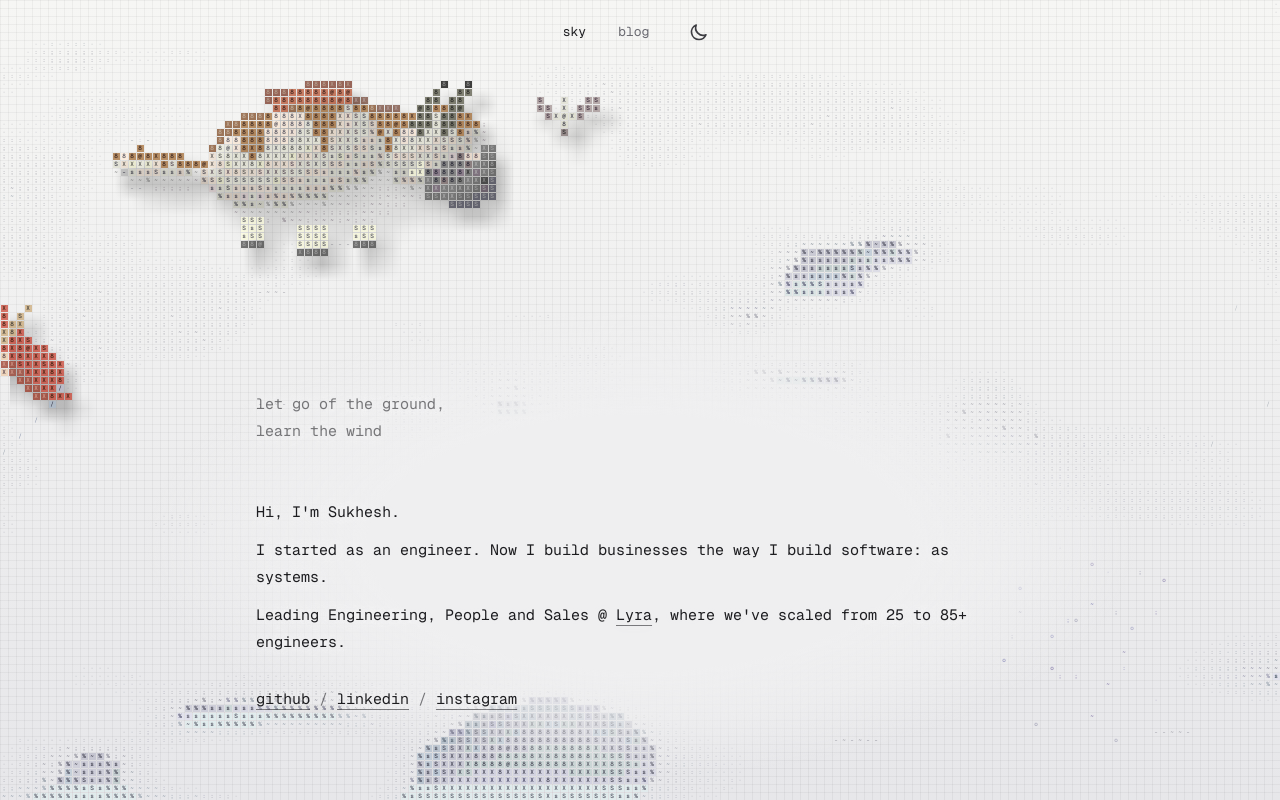
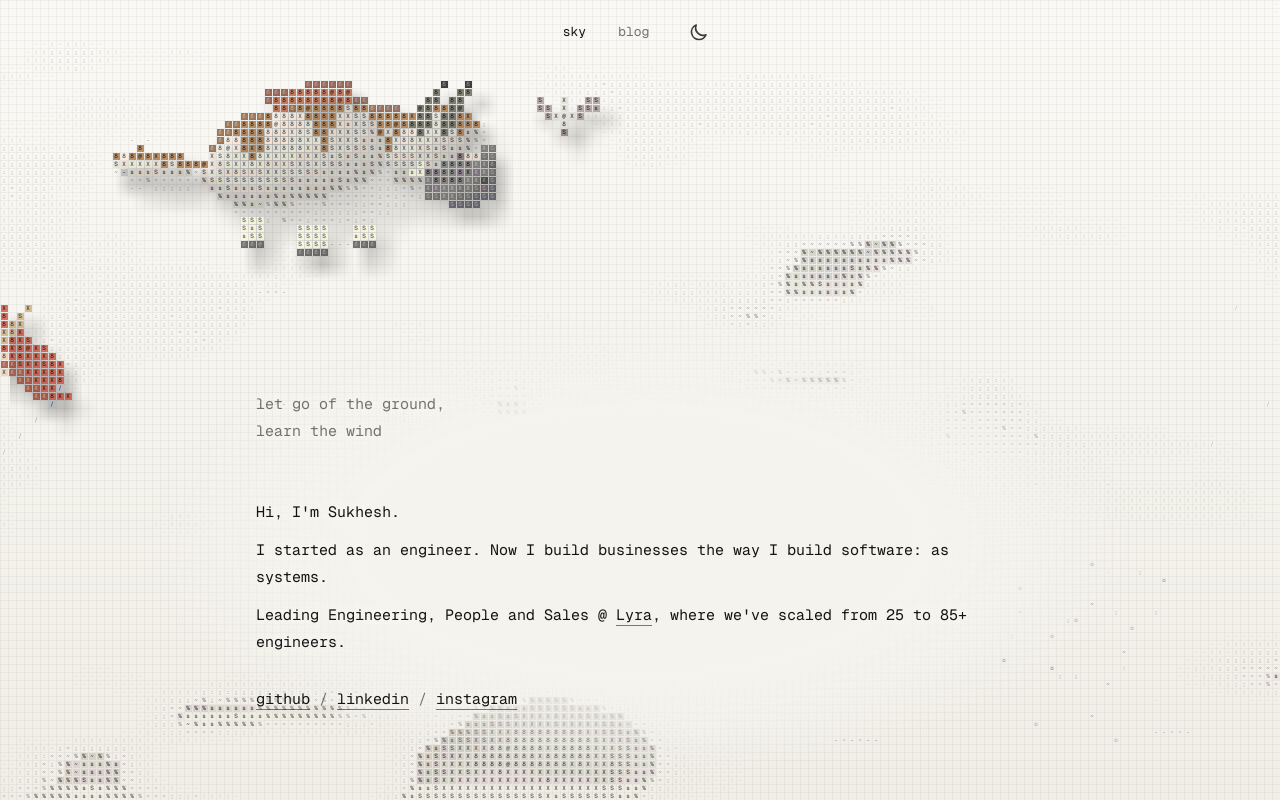
Before and after one commit to KeSukhesh/kesukhesh.github.io, an Astro site: page / in a window 1280 px wide. Built offline with nearby package versions, Linux system fonts and the light colour scheme; Astro itself is replaced by a stand-in of ours; animation ran at ten frames a second.

Commit message:
Claude palette: ivory and warm charcoal sky, clay accent

```diff
--- a/src/pages/index.astro
+++ b/src/pages/index.astro
@@ -36,8 +36,8 @@ const links = [
 
 <style>
   /* Text sits straight on the sky, haloed in the sky's own colour so passing fliers don't swallow it. */
-  .intro { --text: #f2efe8; --dim: rgb(242 239 232 / .6); --halo: #151517; color: var(--text); }
-  :global(html:not(.dark)) .intro { --text: #1d1d20; --dim: rgb(29 29 32 / .58); --halo: #efeff0; }
+  .intro { --text: #faf9f5; --dim: rgb(250 249 245 / .6); --halo: #242322; --clay: #d97757; color: var(--text); }
+  :global(html:not(.dark)) .intro { --text: #141413; --dim: rgb(20 20 19 / .58); --halo: #f4f3ee; }
   .intro p { text-shadow: 0 0 4px var(--halo), 0 0 12px var(--halo); }
   /* Soft pool of sky colour behind the copy: fliers dim as they pass under the text instead of fighting it. */
   .copy::before {
@@ -55,7 +55,7 @@ const links = [
     text-underline-offset: 5px;
     transition: text-decoration-color .2s;
   }
-  .intro a:hover { text-decoration-color: currentColor; }
+  .intro a:hover { text-decoration-color: var(--clay); }
   .intro a:focus-visible { outline: 2px solid currentColor; outline-offset: 3px; }
   .cursor {
     display: inline-block;
@@ -63,7 +63,7 @@ const links = [
     height: 1.05em;
     margin-left: 4px;
     vertical-align: -.18em;
-    background: currentColor;
+    background: var(--clay);
     animation: blink 1.1s steps(1) infinite;
   }
   @keyframes blink { 50% { opacity: 0; } }
--- a/src/scripts/skies-scene.js
+++ b/src/scripts/skies-scene.js
@@ -107,8 +107,8 @@ export function startSkies(cvs) {
   function buildBg() {
     const b = bg.getContext('2d'), W = cvs.width, H = cvs.height;
     const g = b.createLinearGradient(0, 0, 0, H);
-    if (light) { g.addColorStop(0, '#f6f6f4'); g.addColorStop(1, '#e7e7ea'); }
-    else { g.addColorStop(0, '#111113'); g.addColorStop(1, '#1a1a1d'); }
+    if (light) { g.addColorStop(0, '#faf9f5'); g.addColorStop(1, '#f0eee6'); }
+    else { g.addColorStop(0, '#1f1e1d'); g.addColorStop(1, '#262624'); }
     b.fillStyle = g; b.fillRect(0, 0, W, H);
     b.strokeStyle = light ? 'rgba(0,0,0,0.04)' : 'rgba(255,255,255,0.024)'; b.lineWidth = 1;
     b.beginPath();
@@ -152,10 +152,10 @@ export function startSkies(cvs) {
       makeLayer({ speed: 0.18, freq: 0.05, aspect: 2.2, thr: 0.56, band: v => 1 - smooth(0.5, 0.85, v), dmax: 0.22,
         c0: [92, 96, 108], c1: [148, 152, 164], c0L: [150, 156, 170], c1L: [178, 184, 196], op: 0.7, z: 40 }),
       makeLayer({ speed: 0.5, freq: 0.035, aspect: 2.6, thr: 0.54, band: v => Math.exp(-(((v - 0.4) / 0.2) ** 2)), dmax: 0.62,
-        c0: [108, 112, 124], c1: [204, 206, 214], c0L: [140, 148, 166], c1L: [206, 210, 220], op: 0.8, z: 50 }),
+        c0: [118, 112, 104], c1: [214, 208, 196], c0L: [168, 160, 146], c1L: [222, 216, 204], op: 0.8, z: 50 }),
       makeLayer({ speed: 1.3, freq: 0.025, aspect: 2.4, thr: 0.56,
         band: v => Math.max(Math.exp(-(((v - 0.93) / 0.13) ** 2)), 0.8 * Math.exp(-(((v - 0.04) / 0.08) ** 2))), dmax: 0.85,
-        c0: [124, 128, 140], c1: [238, 238, 242], c0L: [132, 140, 160], c1L: [222, 224, 232], op: 0.72, z: 60 }),
+        c0: [134, 128, 118], c1: [240, 236, 228], c0L: [160, 152, 138], c1L: [230, 226, 216], op: 0.72, z: 60 }),
     ];
     tooth = { first: true };
     parts = []; blasts = [];
--- a/src/styles/global.css
+++ b/src/styles/global.css
@@ -3,29 +3,29 @@
 /* Dark mode: class-based toggle */
 @custom-variant dark (&:where(.dark, .dark *));
 
-/* Plain sky: the same near-white and near-black the Skies hero is painted on. Accent is Aang's airbending blue. */
+/* Claude palette: ivory and warm charcoal, the same the Sky hero is painted on. Accent is clay. */
 :root {
-  --bg: #EFEFF0;
-  --fg: #1D1D20;
-  --ink-2: #3D3D42;
-  --muted: #6B6B72;
-  --forest: #2F6FC4;        /* accent (token name kept from the old theme) */
-  --forest-light: #4A88D8;
-  --forest-dark: #3D3D42;
-  --border: #DCDCE0;
-  --parch: #E6E6E9;
+  --bg: #FAF9F5;
+  --fg: #141413;
+  --ink-2: #3D3D3A;
+  --muted: #73726C;
+  --forest: #C96442;        /* accent (token name kept from the old theme) */
+  --forest-light: #D97757;
+  --forest-dark: #3D3D3A;
+  --border: #E3E1D8;
+  --parch: #F0EEE6;
 }
 
 .dark {
-  --bg: #151517;
-  --fg: #E6E6E8;
-  --ink-2: #BCBCC2;
-  --muted: #8A8A92;
-  --forest: #7FB4F0;
-  --forest-light: #A6CCF6;
-  --forest-dark: #BCBCC2;
-  --border: #2A2A2F;
-  --parch: #1D1D20;
+  --bg: #262624;
+  --fg: #FAF9F5;
+  --ink-2: #C2C0B6;
+  --muted: #9C9A92;
+  --forest: #D97757;
+  --forest-light: #E89A7E;
+  --forest-dark: #C2C0B6;
+  --border: #3A3936;
+  --parch: #30302E;
 }
 
 @theme inline {
```
